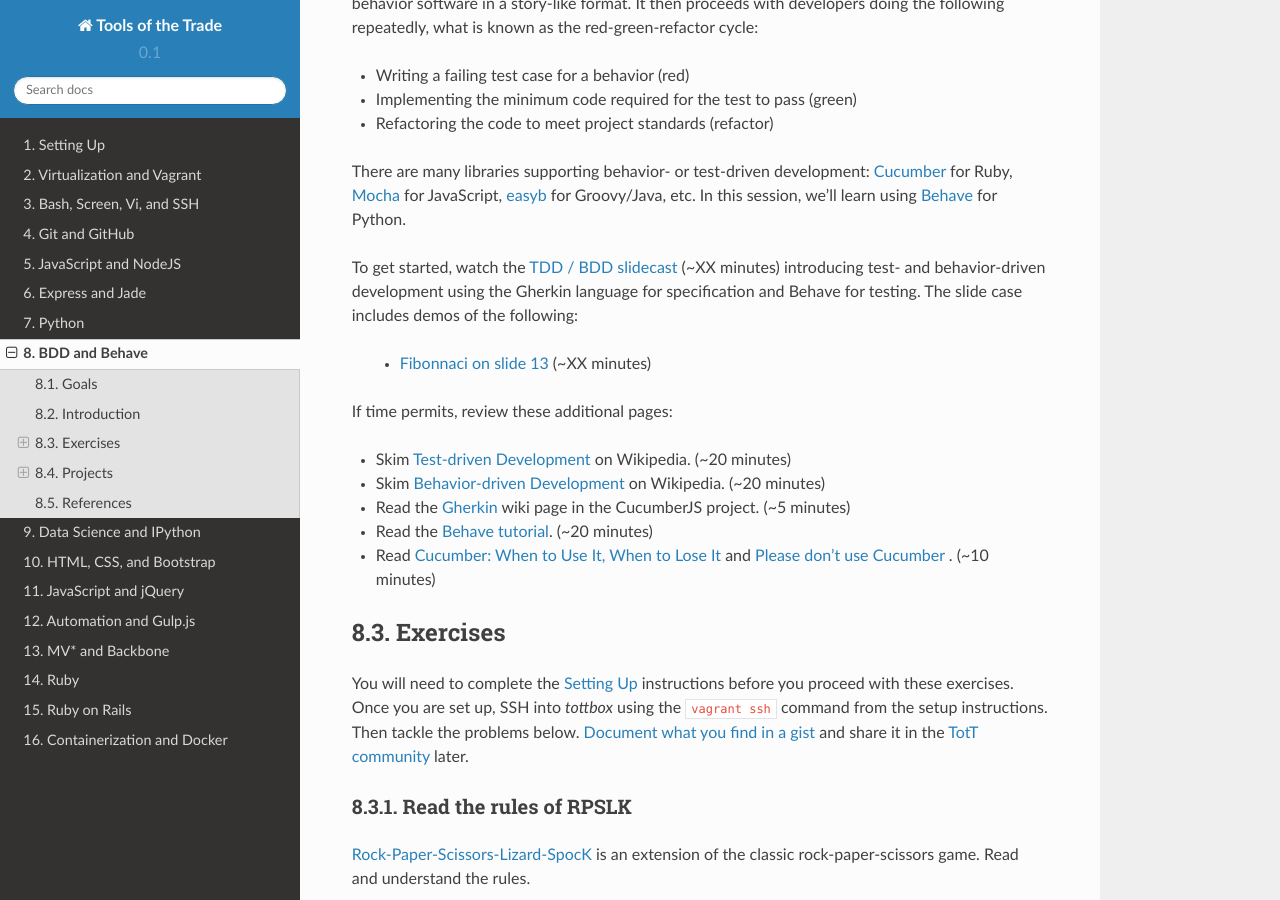
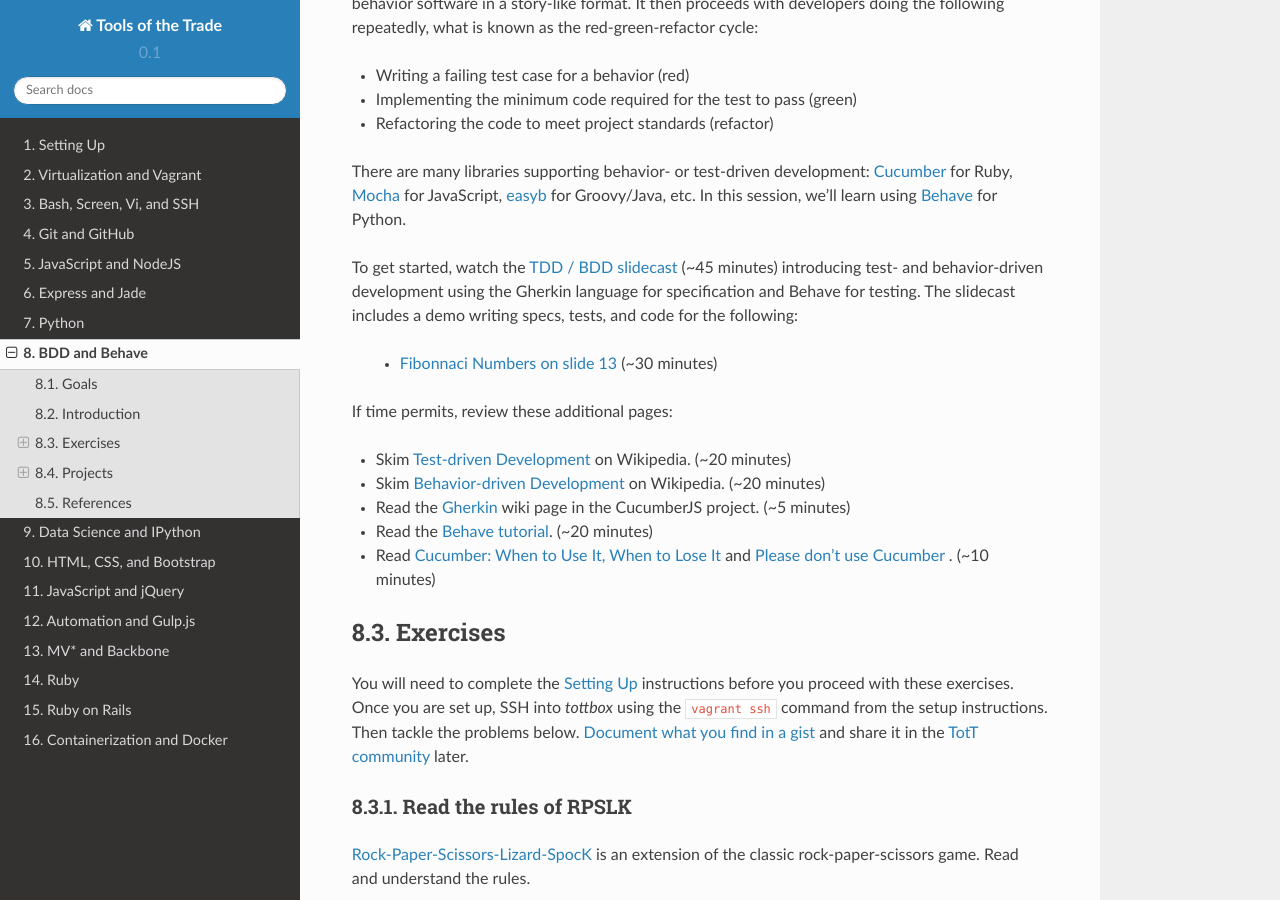
Before and after one commit to parente/tott, a Sphinx documentation site: the page built from doc/sessions/behave.rst, in a window 1280 px wide and 900 px high, scrolled down 544 px. Built offline with Sphinx 7.4.7 and the Read the Docs theme 2.0.0, drawn with Linux system fonts in a browser that asks for light colours.

```diff
--- a/doc/sessions/behave.rst
+++ b/doc/sessions/behave.rst
@@ -25,9 +25,9 @@ Behavior driven development (BDD) is a way of writing software. It starts with d
 
 There are many libraries supporting behavior- or test-driven development: `Cucumber`_ for Ruby, `Mocha`_ for JavaScript, `easyb`_ for Groovy/Java, etc. In this session, we'll learn using `Behave`_ for Python.
 
-To get started, watch the `TDD / BDD slidecast <../_static/casts/bdd.html>`_ (~XX minutes) introducing test- and behavior-driven development using the Gherkin language for specification and Behave for testing. The slide case includes demos of the following:
+To get started, watch the `TDD / BDD slidecast <../_static/casts/bdd.html>`_ (~45 minutes) introducing test- and behavior-driven development using the Gherkin language for specification and Behave for testing. The slidecast includes a demo writing specs, tests, and code for the following:
 
-  * `Fibonnaci on slide 13 <../_static/casts/bdd.html#/16>`_ (~XX minutes)
+  * `Fibonnaci Numbers on slide 13 <../_static/casts/bdd.html#/16>`_ (~30 minutes)
 
 If time permits, review these additional pages:
 
```
Also changed, not shown: doc/slides/casts/behave.html (+1 -1 lines), doc/slides/jade/behave.jade (+3 -4 lines).
